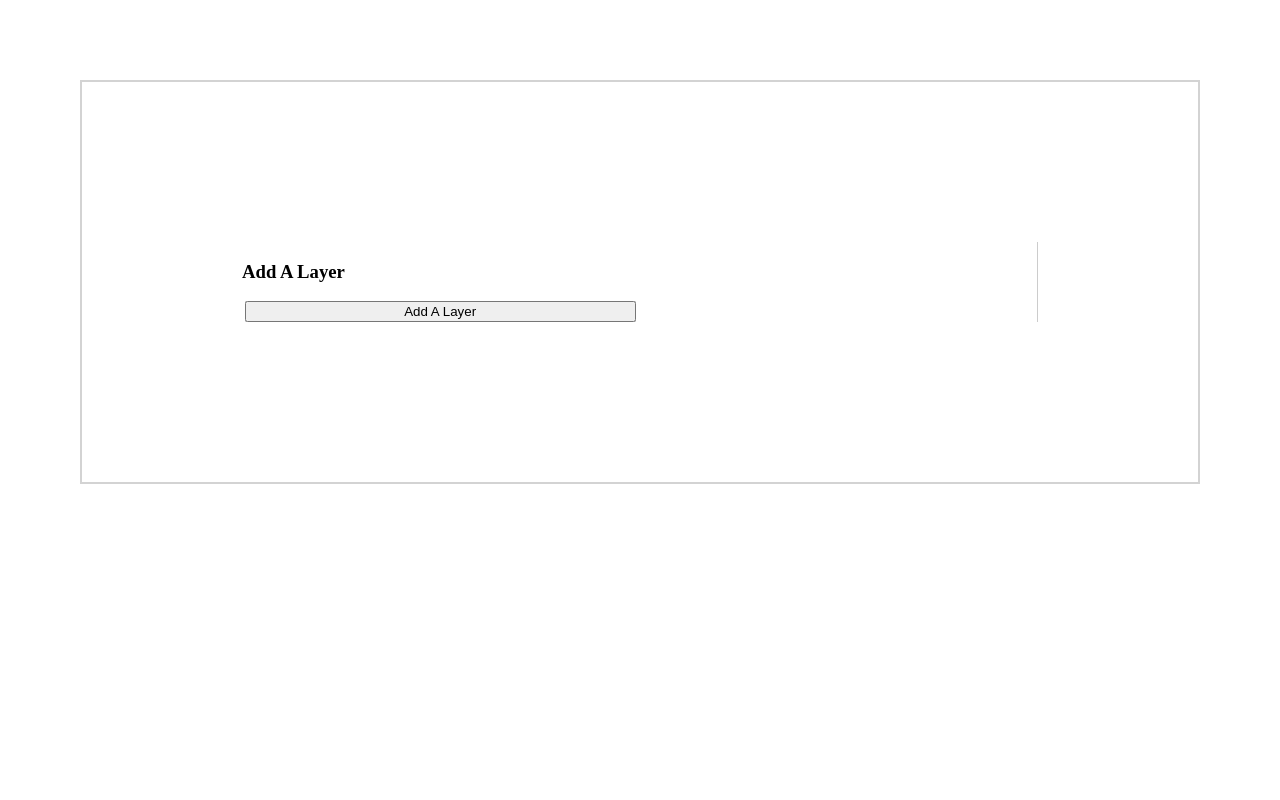
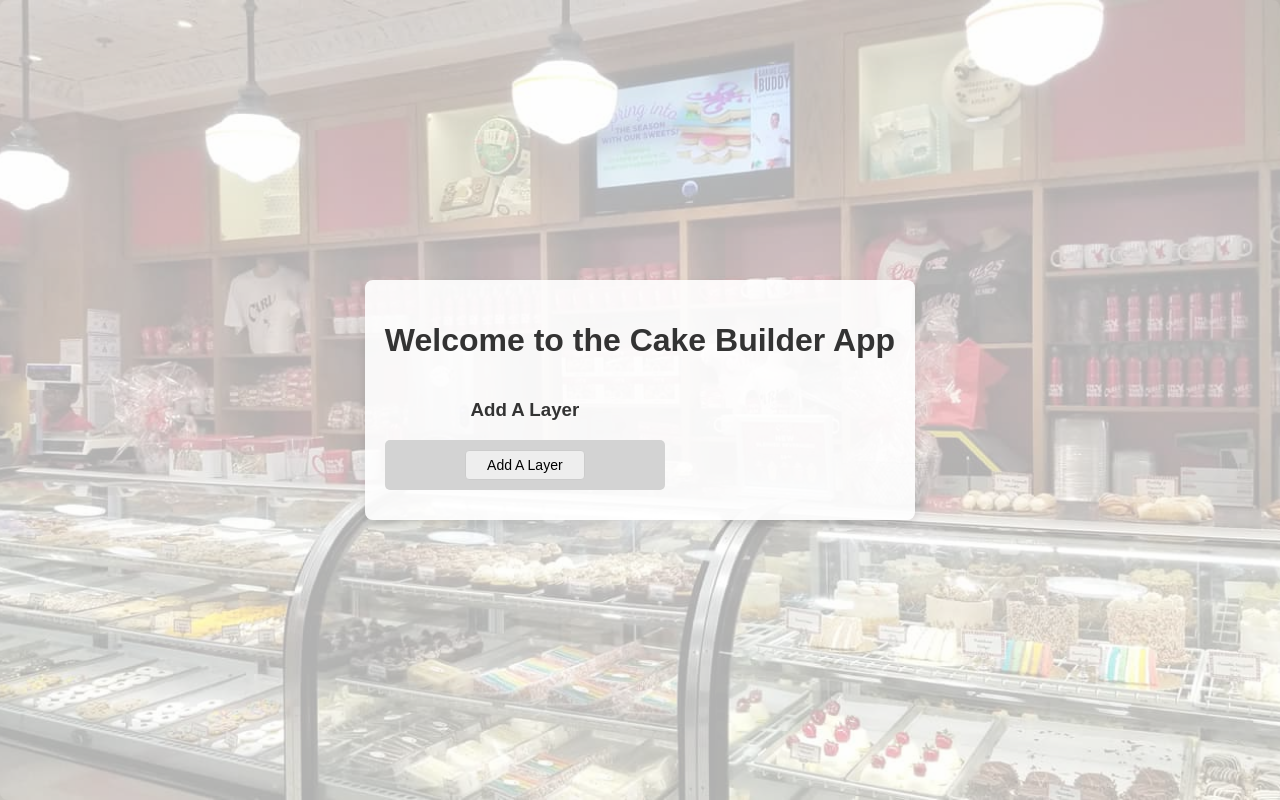
Before and after one commit to Ashluna22/Cake-Boss, an Angular app in the folder Cake-Boss/: page / in a window 1280 px wide. Built offline with nearby package versions, Linux system fonts and the light colour scheme.

Commit message:
final css

```diff
--- a/Cake-Boss/angular.json
+++ b/Cake-Boss/angular.json
@@ -21,10 +21,8 @@
             ],
             "tsConfig": "tsconfig.app.json",
             "assets": [
-              {
-                "glob": "**/*",
-                "input": "public"
-              }
+              "src/assets",
+              "src/favicon.ico"
             ],
             "styles": [
               "src/styles.css"
@@ -79,10 +77,8 @@
             ],
             "tsConfig": "tsconfig.spec.json",
             "assets": [
-              {
-                "glob": "**/*",
-                "input": "public"
-              }
+              "src/assets",
+              "src/favicon.ico"
             ],
             "styles": [
               "src/styles.css"
--- a/Cake-Boss/src/app/app.component.css
+++ b/Cake-Boss/src/app/app.component.css
@@ -0,0 +1,44 @@
+html, body {
+    margin: 0;
+    padding: 0;
+    width: 100%;
+    height: 100%;
+    font-family: Arial, sans-serif;
+}
+
+.app-container {
+    position: relative;
+    width: 100%;
+    min-height: 100vh;
+    display: flex;
+    flex-direction: column;
+    align-items: center;
+    justify-content: center;
+    padding: 20px;
+    box-sizing: border-box;
+    overflow: hidden;
+}
+
+.background-image-overlay {
+    position: absolute;
+    top: 0;
+    left: 0;
+    width: 100%;
+    height: 100%;
+    background-image: url('/assets/Carlos-Bakery-f-1400.jpg');
+    background-size: cover;
+    background-position: center;
+    background-repeat: no-repeat;
+    opacity: 0.3;
+    z-index: 1;
+}
+
+.content {
+    position: relative;
+    z-index: 2;
+    background-color: rgba(255, 255, 255, 0.9);
+    padding: 20px;
+    border-radius: 8px;
+    box-shadow: 0px 4px 8px rgba(0, 0, 0, 0.1);
+    text-align: center;
+}
--- a/Cake-Boss/src/app/app.component.html
+++ b/Cake-Boss/src/app/app.component.html
@@ -1,4 +1,7 @@
-<div class="app">
-  <app-cake-builder></app-cake-builder>
-  <app-cake></app-cake>
+<div class="background-image-overlay"></div>
+<div class="app-container">
+    <div class="content">
+        <h1>Welcome to the Cake Builder App</h1>
+        <app-cake-builder></app-cake-builder>
+    </div>
 </div>
--- a/Cake-Boss/src/app/cake-builder/cake-builder.component.css
+++ b/Cake-Boss/src/app/cake-builder/cake-builder.component.css
@@ -1,15 +1,21 @@
+.container {
+  display: flex;
+}
+
 .builder-panel {
   display: flex;
   flex-direction: column;
   align-items: flex-start;
-  border-right: 1px solid #ccc;
-  margin: 10rem;
+  border-right: 1px solid hsl(0, 0%, 100%);
+  margin-right: 2rem;
+  padding: 1rem;
+  width: 300px;
 }
 
 .cake-display {
   display: flex;
   flex-direction: column-reverse;
   align-items: center;
-  background-color: #e0f7fa;
+  background-color: #ffffff;
   width: 100%;
 }
--- a/Cake-Boss/src/app/cake-builder/cake-builder.component.html
+++ b/Cake-Boss/src/app/cake-builder/cake-builder.component.html
@@ -1,19 +1,17 @@
-<div class="builder-container">
-  <div class="builder-panel">
+<div class="container">
+  <div class="left-panel">
     <h3>Add A Layer</h3>
     <app-layer-add (addLayer)="addLayer($event)"></app-layer-add>
-
-    <div *ngFor="let layer of layers; let i = index" class="layer-controls">
+    <div *ngFor="let layer of layers; let i = index">
       <app-layer-builder
         [layer]="layer"
         (delete)="deleteLayer(i)"
-        (update)="updateLayer(i, $event)"
-      >
+        (update)="updateLayer(i, $event)">
       </app-layer-builder>
     </div>
   </div>
 
-  <div class="cake-preview">
+  <div class="right-panel">
     <app-cake [layers]="layers"></app-cake>
   </div>
 </div>
--- a/Cake-Boss/src/app/cake-builder/cake-builder.component.ts
+++ b/Cake-Boss/src/app/cake-builder/cake-builder.component.ts
@@ -1,4 +1,3 @@
-// src/app/cake-builder/cake-builder.component.ts
 import { CommonModule } from '@angular/common';
 import { Component, Input } from '@angular/core';
 import { CakeLayer } from '../models/layer.model';
--- a/Cake-Boss/src/app/cake-builder/layer-add/layer-add.component.css
+++ b/Cake-Boss/src/app/cake-builder/layer-add/layer-add.component.css
@@ -1,57 +1,67 @@
-section {
-    margin-left: .2rem;
+.container {
     background-color: lightgray;
-    width: 390px;
-    padding-right: 1px;
-
+    padding: 10px;
+    border-radius: 5px;
+    width: 260px;
+    margin-bottom: 10px;
   }
 
-div {
-    margin-top: 5px;
+  .addLayerBtn {
+    display: block;
+    margin: 0 auto;
+    width: 120px;
+    padding: 6px;
+    font-size: 14px;
+    background-color: #eee;
+    border: 1px solid #ccc;
+    border-radius: 4px;
+    cursor: pointer;
   }
 
-div .form-group {
+  .form-group {
     display: flex;
     align-items: center;
+    justify-content: space-between;
+    margin-bottom: 8px;
   }
 
   label {
     font-weight: bold;
     flex-shrink: 0;
+    width: 60px;
   }
 
-span {
-    width: 40px;
-    text-align: center;
-}
 
-input[type="color"] {
+.colorDisplay {
     flex-shrink: 0;
-    width: 90px;
+    width: 50px;
     margin-left: 5px;
+    height: 25px;
   }
 
   input[type="range"] {
     flex-grow: 1;
+    margin: 0 5px;
   }
 
-div .container {
-    width: 100%;
+  span {
+    width: 30px;
+    text-align: right;
+    display: inline-block;
   }
 
   button {
-    margin-right: 5px;
+    font-size: 12px;
+    padding: 4px 8px;
+    height: auto;
+    width: auto;
+    background-color: #eee;
+    border: 1px solid #ccc;
+    border-radius: 4px;
+    cursor: pointer;
     margin-top: 5px;
-    display: inline-block;
   }
 
-.addLayerBtn {
-    width: max-content;
-    padding-right: 158px;
-    padding-left: 157px;
-    margin: 0;
+  button + button {
+    margin-left: 6px;
   }
-
-.colorDisplay {
-    padding-left: 3px;
-}
--- a/Cake-Boss/src/styles.css
+++ b/Cake-Boss/src/styles.css
@@ -1,4 +1,29 @@
-body {
-    margin: 5rem;
-    border: 2px solid lightgray;
+html, body {
+    margin: 0;
+    padding: 0;
+    height: 100%;
+    width: 100%;
+    font-family: Arial, sans-serif;
 }
+
+.app-container {
+    display: flex;
+    flex-direction: column;
+    align-items: center;
+    justify-content: center;
+    padding: 20px;
+    width: 100%;
+    height: 100%;
+    box-sizing: border-box;
+    color: #333;
+}
+
+body, .app-container {
+    background-color: #f4f4f4;
+}
+
+.app-container {
+    background-color: rgba(255, 255, 255, 0.9);
+    padding: 20px;
+    border-radius: 8px;
+}
```
Also changed, not shown: Cake-Boss/src/assets/Carlos-Bakery-f-1400.jpg (added). Lines whose indentation alone changed are shown as unchanged.
